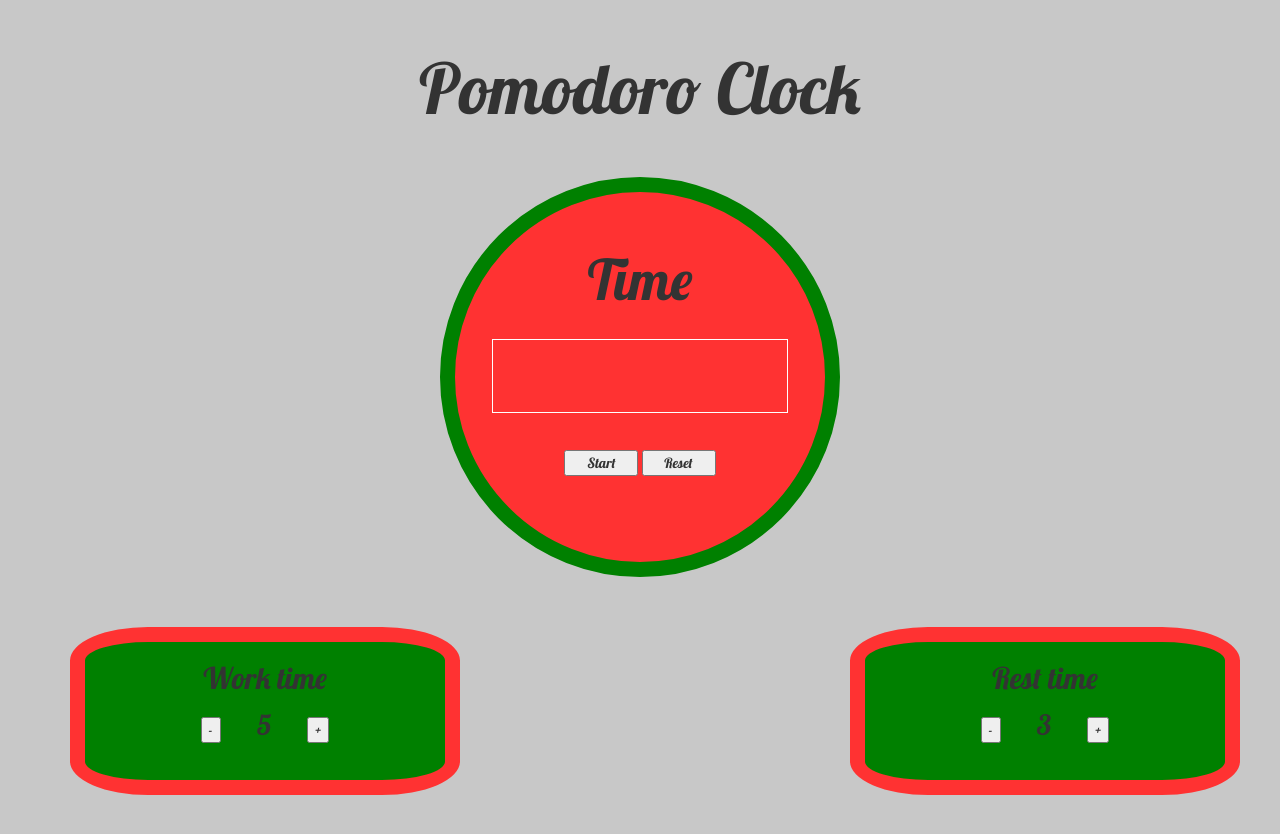
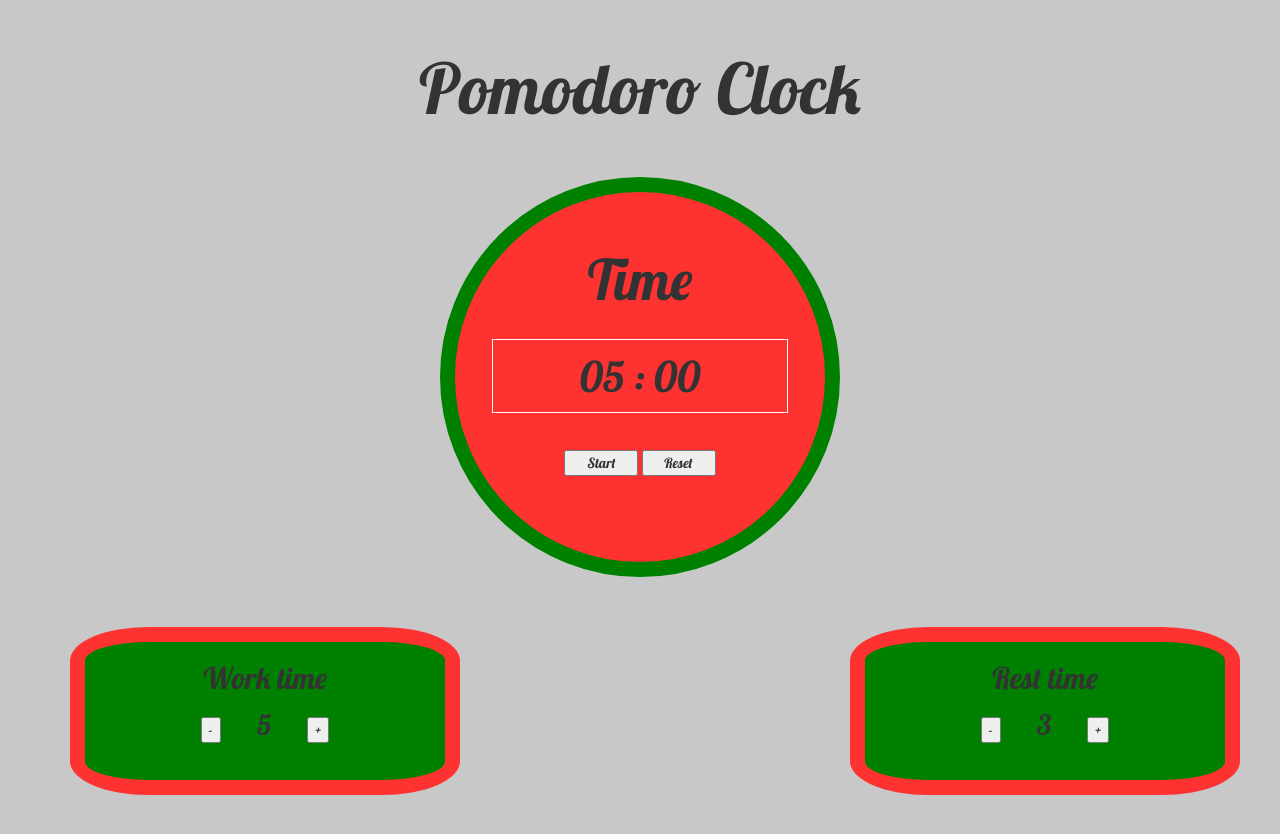
Before and after one commit to Bearsintours/pomodoro-clock, a plain HTML site: page index.html in a window 1280 px wide. Drawn offline with nearby package versions, Linux system fonts and the light colour scheme.

Commit message:
add data.js script

```diff
--- a/index.html
+++ b/index.html
@@ -57,7 +57,7 @@
       </div>
     </div>
   </div>
-  <link rel="stylesheet" href="data.js">
+  <script rel="stylesheet" src="./data.js"></script>
 </body>
 
 </html>
```
